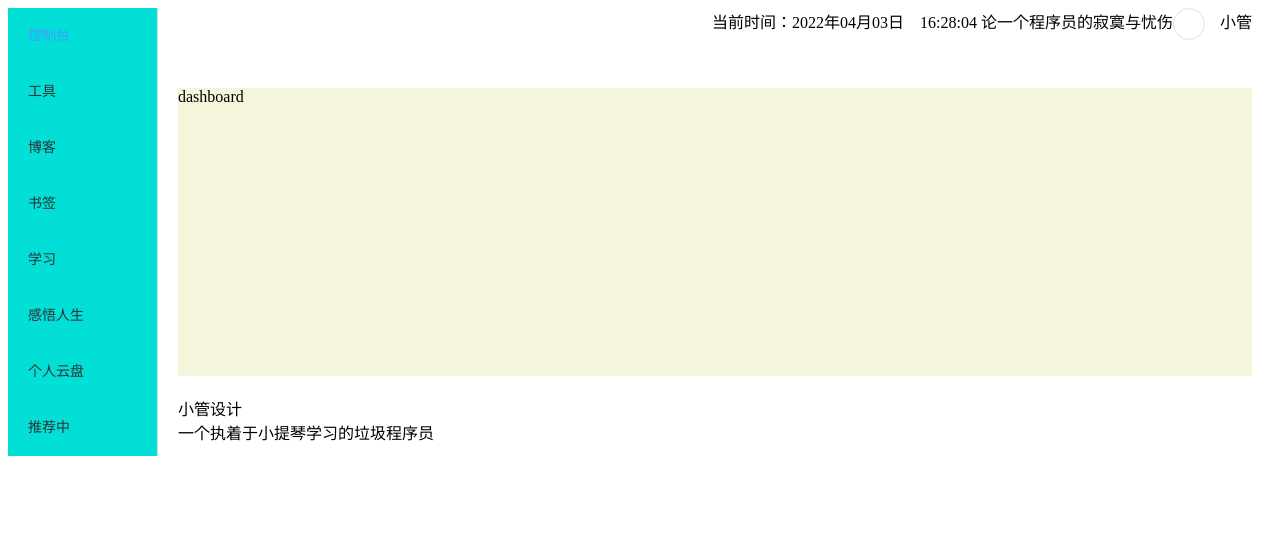
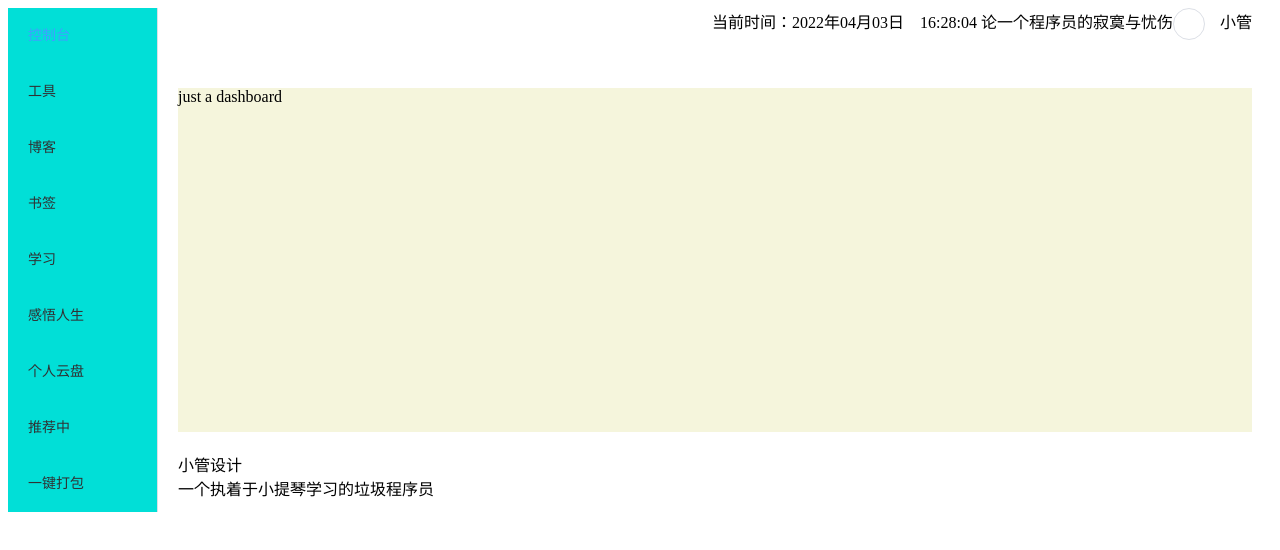
Before and after one commit to simple321vip/violin-home, a Vue app: page /download in a window 1280 px wide. Both pictures are taken after a click on the item "控制台". Shown: the top 550 px of the page. Built offline with nearby package versions, Linux system fonts and the light colour scheme.

Commit message:
各モジュール説明

```diff
--- a/src/router/index.ts
+++ b/src/router/index.ts
@@ -61,6 +61,13 @@ const routes: Array<RouteRecordRaw> = [
           name: '推荐中'
         }
       },
+      {
+        path: '/download',
+        component: () => import('../view/download/index.vue'),
+        meta: {
+          name: '一键打包'
+        }
+      },
     ]
   }
 ]
--- a/src/view/blog/index.vue
+++ b/src/view/blog/index.vue
@@ -1,5 +1,5 @@
 <template>
-  <div class="dashboard">blog</div>
+  <div class="dashboard">我会把 简书 博客园 github中的blog搬回来</div>
 </template>
 
 <script setup lang="ts">
--- a/src/view/cloud/index.vue
+++ b/src/view/cloud/index.vue
@@ -1,5 +1,5 @@
 <template>
-  <div class="dashboard">cloud</div>
+  <div class="dashboard">个人云网盘，典型的权限，初期打算只有最高权限的我自己使用</div>
 </template>
 
 <script setup lang="ts">
--- a/src/view/dashboard/index.vue
+++ b/src/view/dashboard/index.vue
@@ -1,7 +1,5 @@
 <template>
-  <div class="dashboard">
-    dashboard
-  </div>
+  <div class="dashboard">just a dashboard</div>
 </template>
 
 <script setup lang="ts">
--- /dev/null
+++ b/src/view/download/index.vue
@@ -0,0 +1,20 @@
+<template>
+  <div class="dashboard">
+    初期设想，作为登录用户的功能之一，可选择式的数据抽取
+    包括用户相关资料的全部取回操作。
+    bookmark
+    blog
+    study
+    cloud
+    等等。并没有打算在每个模块下提供下载工程，因为我这个不是面向业务的。提供下载工程无非是怕数据丢失而已，仅限于此
+  </div>
+</template>
+
+<script setup lang="ts">
+</script>
+
+<style>
+.dashboard {
+  background-color: beige;
+}
+</style>
--- a/src/view/recommend/index.vue
+++ b/src/view/recommend/index.vue
@@ -1,5 +1,5 @@
 <template>
-  <div class="dashboard">recommend</div>
+  <div class="dashboard">这里我想分享的一些东西，无论是生活还是工作，还是学科</div>
 </template>
 
 <script setup lang="ts">
--- a/src/view/school/index.vue
+++ b/src/view/school/index.vue
@@ -1,5 +1,5 @@
 <template>
-  <div class="dashboard">study</div>
+  <div class="dashboard">这里记述了我的学习笔记</div>
 </template>
 
 <script setup lang="ts">
--- a/src/view/thinking/index.vue
+++ b/src/view/thinking/index.vue
@@ -1,5 +1,5 @@
 <template>
-  <div class="dashboard">thinking</div>
+  <div class="dashboard">感悟这个东西，暂时没有什么太多想法，以后会被删掉把</div>
 </template>
 
 <script setup lang="ts">
```
Also changed, not shown: 1 other file (tests, documents, lock files or other folders).
